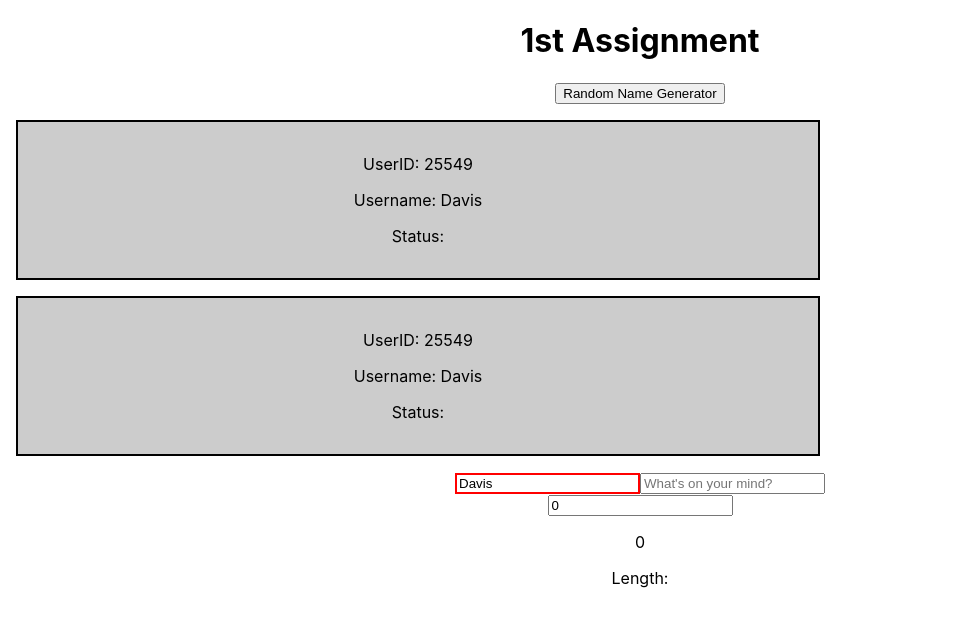
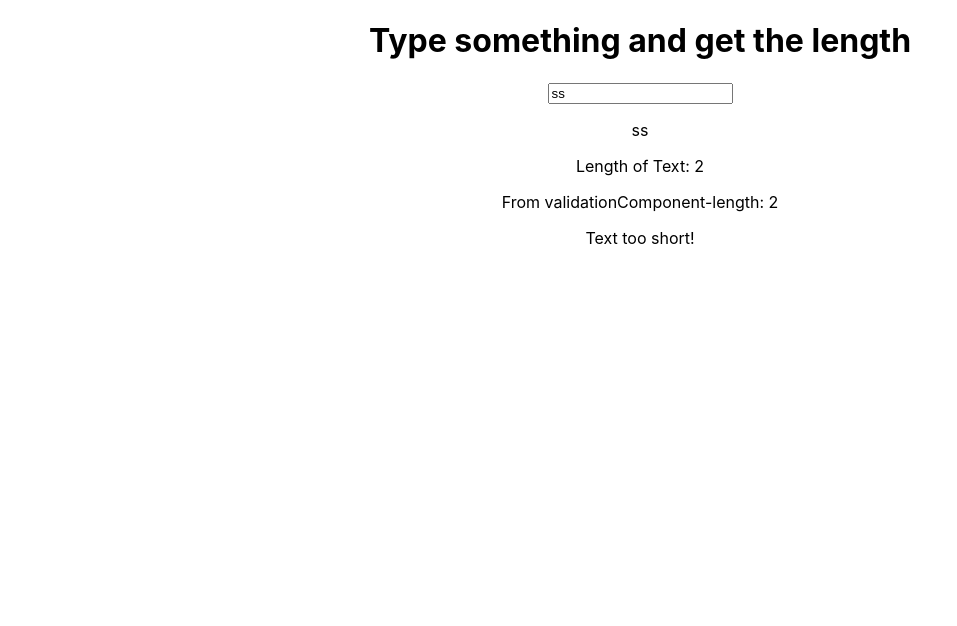
Before and after one commit to davieu/React-messingAround, a React (Create React App) app: page / in a window 1280 px wide. Shown: the top 626 px of the page, without its empty margins (0-957 px from the left). Built offline with nearby package versions, Linux system fonts and the light colour scheme.

Commit message:
some basic react stuff implemented with input and state & props

```diff
--- a/src/App.js
+++ b/src/App.js
@@ -1,8 +1,11 @@
 import React, { Component } from 'react';
 import './App.css';
-import UserOutput from './components/UserOutput/UserOutput';
-import UserInput from './components/UserInput/UserInput';
 import ValidationComponent from './components/ValidationComponent/ValidationComponent';
+
+// import UserOutput from './components/UserOutput/UserOutput';
+// import UserInput from './components/UserInput/UserInput';
+// import ValidationComponent from './components/ValidationComponent/ValidationComponent';
+// import CharComponent from './components/CharComponent/CharComponent'
 /*
 1. create an input field (in App component) wih a change listener which outputs the length of the entered text below(e.g in a paragraph)
 2. create a new component (=> validationComponent) which receives th text length as a prop
@@ -12,96 +15,34 @@ import ValidationComponent from './components/ValidationComponent/ValidationComp
 6. when you click a CharComponent. It should be removed from the entered text.
 */
 
-
-
 class App extends Component {
   state = {
-    profile: [
-      { name: 'Davis', age: 26, status: ''}
-    ],
-
-    inputLength: 0
+    text: 'ss',
+    lengthOfText: null
   }
 
-  // Helper Function
-  randomNameGenerator = () => {
-    let randomNum = Math.floor(Math.random() * 6)
-
-    let randomNames = ['Joe', 'Nick', 'James', 'Rambo', 'Jenny', 'Kate']
-
-    return randomNames[randomNum]
+  getText = (event) => {
+    let copyText = this.state.text.slice()
+    copyText = event.target.value
+    this.setState({text: copyText})
   }
 
-  buttonNameGenerator = (event) => {
-    let currentProfile = this.state.profile[0];
-
-    this.setState({
-      profile: [
-        { name: event, age: currentProfile.age, status: currentProfile.status }
-      ]
-    })
+  checkLength = () => {
+    let textLength = this.state.text.length
+    return (textLength > 5) ? "Text long enough!" : "Text too short!"
   }
 
-  nameChangeHandler = (event) => {
-    let currentProfile = this.state.profile[0];
-    this.setState({
-      profile: [
-        { name: event.target.value, age: currentProfile.age, status: currentProfile.status }
-      ]
-    })
-  }
-
-  statusChangeHandler = (event) => {
-    let currentProfile = this.state.profile[0];
-    this.setState({
-      profile: [
-        { name: currentProfile.name, age: currentProfile.age, status: event.target.value }
-      ]
-    })
-  }
-
-  inputChangeHandler = (event) => {
-    this.setState({
-      inputLength: event.target.value
-    })
-  }
-
-
-
   render() {
-    let currentProfile = this.state.profile[0];
-    return (
-      <div className="App">
-        <h1>1st Assignment</h1>
-        <button onClick={this.buttonNameGenerator.bind(this, this.randomNameGenerator())}>
-          Random Name Generator
-        </button>
-
-        <UserOutput
-          staticUserID={25549}
-          name={currentProfile.name}
-          status={currentProfile.status} />
-        <UserOutput
-          staticUserID={25549}
-          name={currentProfile.name}
-          status={currentProfile.status} />
-        <UserInput
-          changedName={this.nameChangeHandler}
-          changedStatus= {this.statusChangeHandler}
-          name={currentProfile.name} />
-
-          <input
-          type='text'
-          value={this.state.inputLength}
-          onChange={this.inputChangeHandler}>
-          </input>
-
-          <ValidationComponent
-          input={this.state.inputLength}
-          inputLength={this.state.inputLength.length}
-          />
+    return(
+      <div className='App'>
+        <h1>Type something and get the length</h1>
+        <input type="text" onChange={this.getText} value={this.state.text}>
+        </input>
+        <p>{this.state.text}</p>
+        <p>Length of Text: {this.state.text.length}</p>
+        <ValidationComponent length={this.state.text.length} validator={this.checkLength()}/>
       </div>
-    );
+    )
   }
 }
 
--- /dev/null
+++ b/src/components/CharComponent/CharComponent.js
@@ -0,0 +1,21 @@
+// import React from 'react'
+
+// const validationComponent = (props) => {
+//   return (
+//     <div>
+//       <p>From validationComponent-length: {props.length}</p>
+//       <p>{props.validator}</p>
+//     </div>
+//   )
+// }
+
+// export default validationComponent
+
+// import React from 'react';
+
+// const charComponent = (props) => {
+//   return (
+//     <div></div>
+//   )
+
+// }
--- a/src/components/UserInput/UserInput.js
+++ /dev/null
@@ -1,26 +0,0 @@
-import React from 'react';
-
-const userInput = (props) => {
-    const inputStyle = {
-        border: '2px solid red'
-    };
-
-    return (
-        <div className='userInput'>
-            <input
-            type="text"
-            style={inputStyle}
-            placeholder="Change username"
-            onChange={props.changedName}
-            value={props.name}/>
-
-            <input
-            type="text"
-            placeholder="What's on your mind?"
-            onChange={props.changedStatus}
-            value={props.status}/>
-        </div>
-    )
-}
-
-export default userInput;
--- a/src/components/UserOutput/UserOutput.css
+++ /dev/null
@@ -1,8 +0,0 @@
-.UserOutput {
-    width: 60%;
-    padding: 16px;
-    margin: 16px;
-    border: 2px solid black;
-    background-color: #ccc;
-    text-align: center;
-}
--- a/src/components/UserOutput/UserOutput.js
+++ /dev/null
@@ -1,14 +0,0 @@
-import React from 'react';
-import './UserOutput.css';
-
-const userOutput = (props) => {
-    return (
-        <div className="UserOutput">
-            <p>UserID: {props.staticUserID}</p>
-            <p>Username: {props.name}</p>
-            <p>Status: {props.status}</p>
-        </div>
-    )
-}
-
-export default userOutput
--- a/src/components/ValidationComponent/ValidationComponent.js
+++ b/src/components/ValidationComponent/ValidationComponent.js
@@ -1,13 +1,12 @@
-import React from 'react';
+import React from 'react'
 
 const validationComponent = (props) => {
-
-    return (
-        <div>
-            <p>{props.input}</p>
-            <p>Length: {props.inputLength}</p>
-        </div>
-    )
+  return (
+    <div>
+      <p>From validationComponent-length: {props.length}</p>
+      <p>{props.validator}</p>
+    </div>
+  )
 }
 
-export default validationComponent;
+export default validationComponent
```
Also changed, not shown: src/index.css (line endings or trailing spaces).
